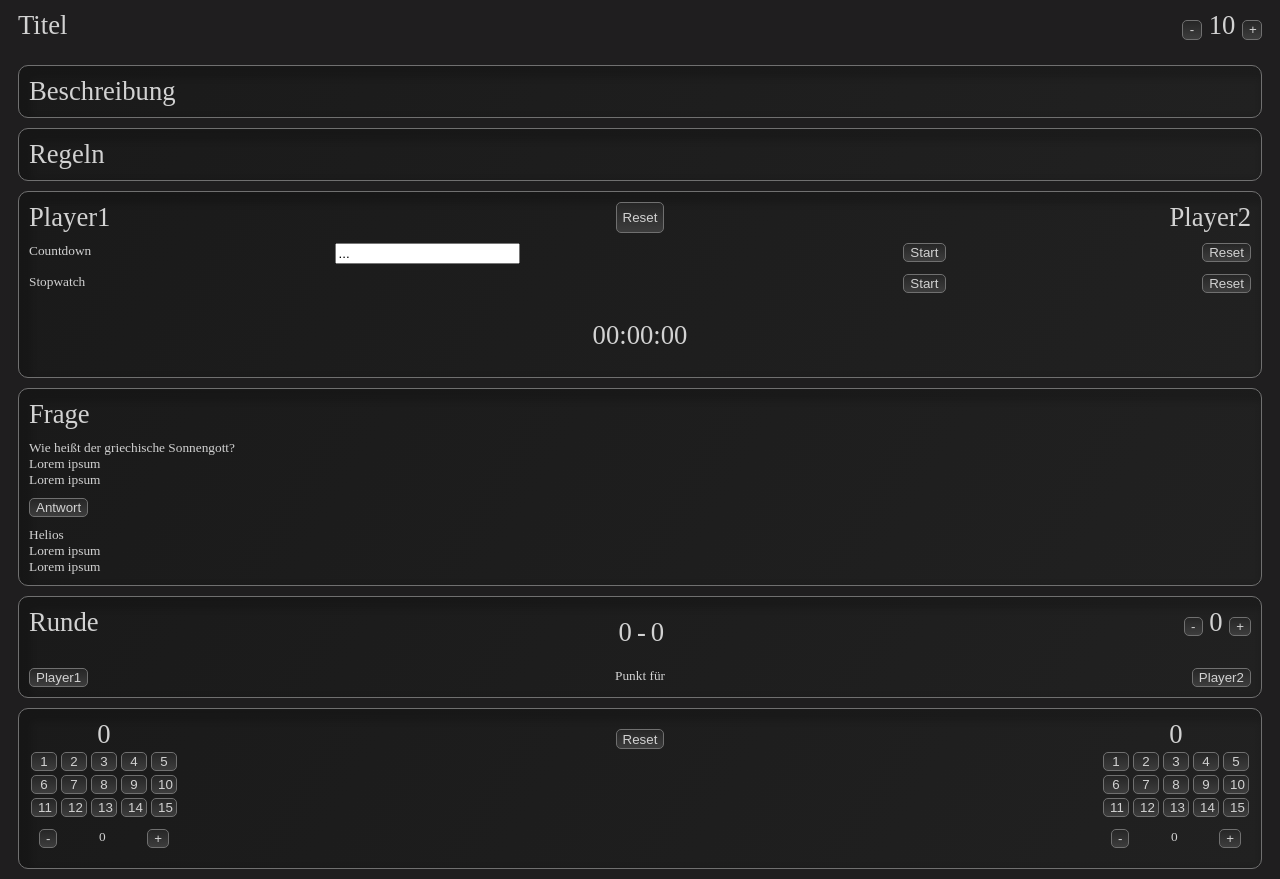
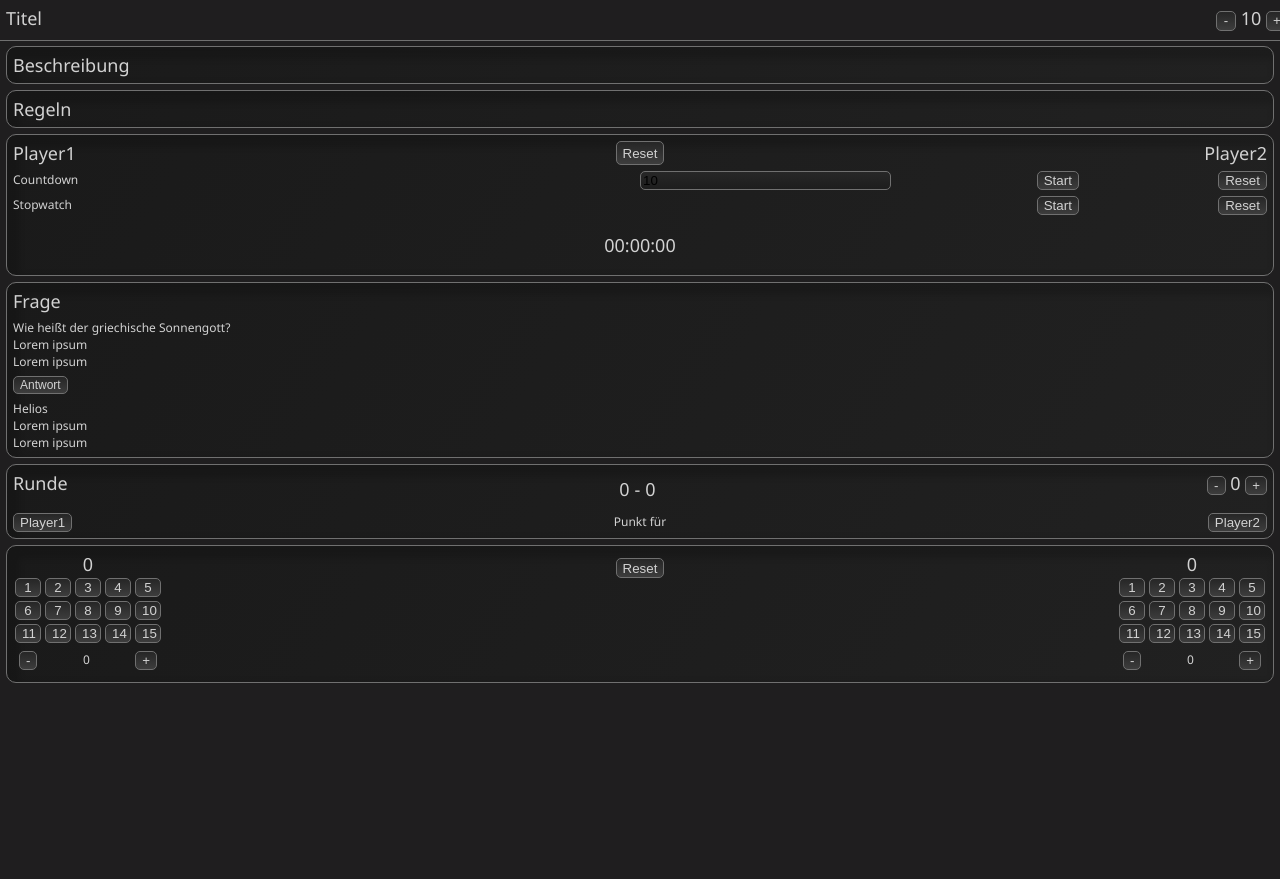
Before and after one commit to Gargamel19/GameShowControlPanel, a Flask app: page / in a window 1280 px wide. After the commit the page ends 683 px from the top, so only its background shows below. Run offline with Flask 2, Linux system fonts and the light colour scheme; parts of the project's set-up code (start-up, migrations or seed data) failed here and were passed over.

Commit message:
Header change and minor css/html

```diff
--- a/app/routes.py
+++ b/app/routes.py
@@ -3,7 +3,7 @@ from flask import render_template
 from app import app
 from app.utils import Werkzeuge
 
-baseDir = "C:\\Users\\acf040\\Downloads\\Data\\Data"
+baseDir = "D:\\Projects\\GameshowGames\\Data"
 player = Werkzeuge.load_player(baseDir)
 
 @app.route('/show')
--- a/app/static/styles/control_page.css
+++ b/app/static/styles/control_page.css
@@ -1,18 +1,29 @@
 :root {
-    --big_font: 20pt;
-    --small_font: 10pt;
-    --standard_margin: 10px;
+    --big_font: 18px;
+    --medium_font: 15px;
+    --small_font: 12px;
+    --standard_margin: 6px;
+    --header_size: 28px;
 }
 
 
 header{
-    height: 45px;
-    margin: var(--standard_margin);
+    position:fixed;
+    width: 100%;
+    height: var(--header_size);
+    padding: var(--standard_margin);
+    border-bottom: 1px solid #707070;
+    background-color: #1f1e1f;
+}
+#header_spacer {
+    height: calc(var(--header_size) + 2*var(--standard_margin));
 }
 body{
     color: #d2d2d2;
+    margin: 0;
     background-color: #1f1e1f;
     font-size: var(--big_font);
+    font-family: "Segoe UI";
 }
 .game_title{
     float: left;
@@ -53,21 +64,38 @@ body{
     margin: var(--standard_margin);
 }
 
+input[type=text]{
+    width: 100%;
+    box-sizing: border-box;
+    border-radius: 5px;
+    background: rgb(29,29,29);
+    background: linear-gradient(0deg, rgba(29,29,29,1) 0%, rgba(39,39,39,1) 100%);
+    border: 1px solid #707070;
+    -webkit-transition: 0.5s;
+    transition: 0.5s;
+    outline: none;
+}
+
 .countdown{
 }
+
 .timer{
     text-align: center;
 }
+
 .minus_game{
     height: 1.5em;
     width: 1.5em;
     margin: 0;
 }
+
 .plus_game{
     height: 1.5em;
     width: 1.5em;
     margin: 0;
+
 }
+
 button{
     background: rgb(61,61,61);
     background: linear-gradient(0deg, rgba(61,61,61,1) 0%, rgba(38,38,38,1) 100%);
--- a/app/templates/contol_page.html
+++ b/app/templates/contol_page.html
@@ -16,6 +16,8 @@
             <button class="plus_game">+</button>
         </div>
     </header>
+    <div id="header_spacer">
+    </div>
     <div class="panel beschreibung">
         <div class="panel_titel">
             Beschreibung
@@ -39,29 +41,29 @@
             <div>Player2</div>
         </div>
         <div class="countdown row">
-            <div style="width: 25%; float: left">
+            <div style="width: 50%; float: left">
                 <div>Countdown</div>
             </div>
-            <div style="width: 25%">
-                <input value="...">
+            <div style="width: 20%" class="input">
+                <input type="text" value="10">
             </div>
-            <div style="width: 25%;">
+            <div style="width: 15%;">
                 <button style="float: right">Start</button>
             </div>
-            <div style="width: 25%">
+            <div style="width: 15%">
                 <button style="float: right">Reset</button>
             </div>
         </div>
         <div class="stopwatch row">
-            <div style="width: 25%; float: left">
+            <div style="width: 50%; float: left">
                 <div>Stopwatch</div>
             </div>
-            <div style="width: 25%">
+            <div style="width: 20%">
             </div>
-            <div style="width: 25%;">
+            <div style="width: 15%;">
                 <button style="float: right">Start</button>
             </div>
-            <div style="width: 25%">
+            <div style="width: 15%">
                 <button style="float: right">Reset</button>
             </div>
         </div>
```
